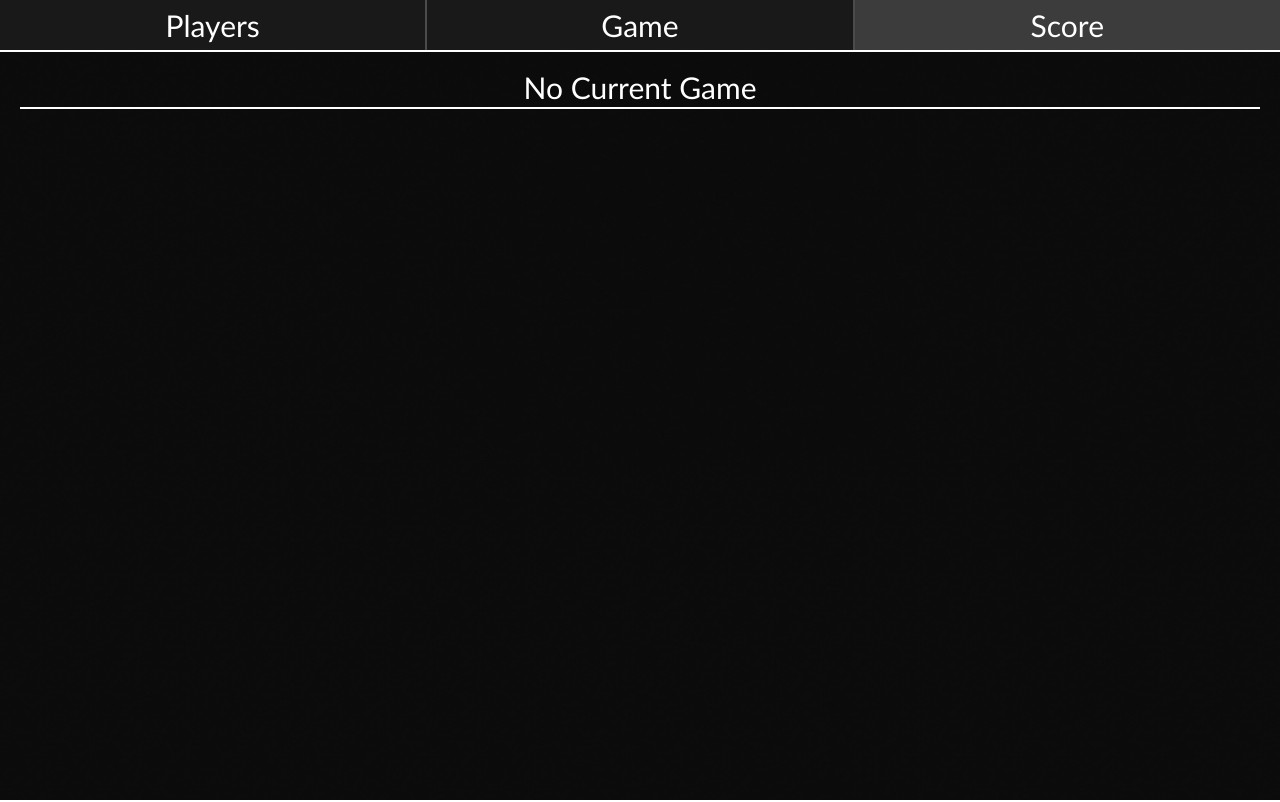
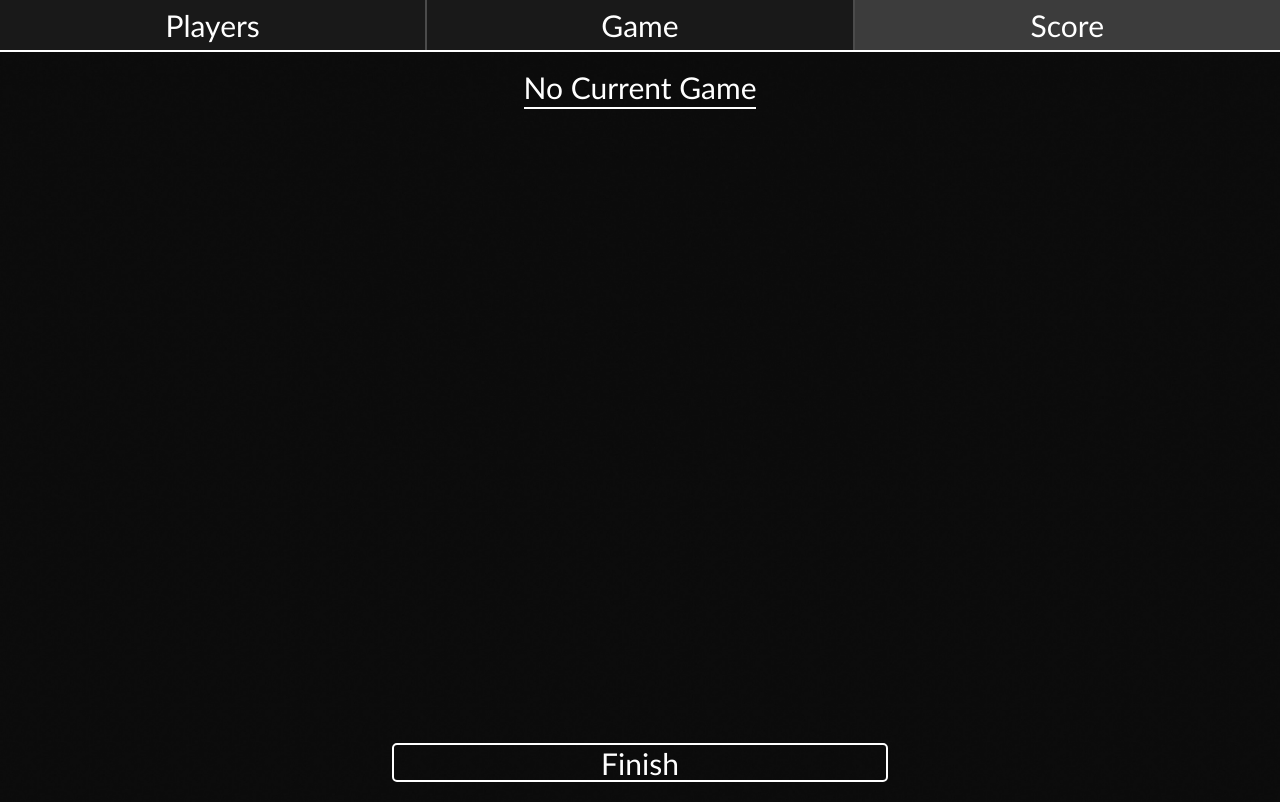
Before and after one commit to evan-baron/react-pool-app, a React (Create React App) app: page / in a window 1280 px wide. Both pictures are taken after a click on the item "Score". Built offline with nearby package versions, Linux system fonts and the light colour scheme.

Commit message:
adding in totalscoretab

```diff
--- a/src/App.css
+++ b/src/App.css
@@ -145,6 +145,8 @@ span {
 .scoreTab {
   display: flex;
   flex-direction: column;
+  height: calc(100% - 50px);
+  align-items: center;
   padding: 20px;
 }
 
@@ -190,3 +192,15 @@ span {
 .score {
   width: 50px;
 }
+
+.finishGame {
+  display: flex;
+  margin-top: auto;
+  justify-content: center;
+  align-items: center;
+  width: 40%;
+  border: 2px white solid;
+  border-radius: 5px;
+  font-size: 30px;
+  padding: 2.5px 10px;
+}
--- a/src/ScoreTab.js
+++ b/src/ScoreTab.js
@@ -1,9 +1,16 @@
+import React, { useState } from 'react';
 import { playersData } from './PlayerTab';
 import { ScoreCard } from './ScoreCard';
 import { currentGame } from './GameTab';
-import { activeGames } from './PlayerTab';
+import { TotalScoreTab } from './TotalScoreTab';
 
 export function ScoreTab() {
+    const [totalVisible, setTotalVisible] = useState(false);
+
+    function finishGame() {
+        setTotalVisible(!totalVisible)
+    }
+
     return (
         <div className="scoreTab">
             <h2 className="scoresHeader">{currentGame.length > 0 ? `${currentGame[0].name} Score` : `No Current Game`}</h2>
@@ -11,6 +18,8 @@ export function ScoreTab() {
                     <ScoreCard key={player.id} player={player} playerId={player.id}/>
                 )) : null
             }
+            {totalVisible && <TotalScoreTab />}
+            <div className="finishGame" onClick={finishGame}>Finish</div>
         </div>
     )
 }
--- /dev/null
+++ b/src/TotalScoreTab.js
@@ -0,0 +1,5 @@
+import { activeGames } from './PlayerTab';
+
+export function TotalScoreTab() {
+    return <div>test</div>
+}
```
